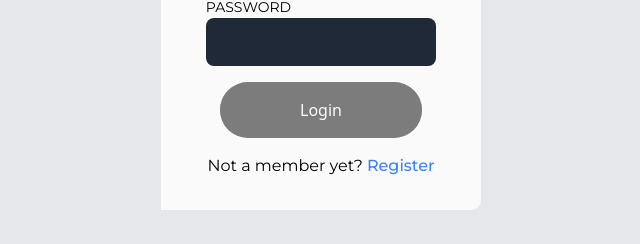
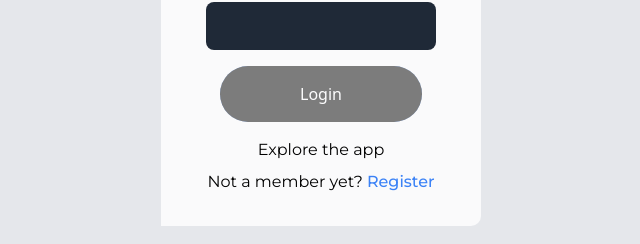
Before and after one commit to IzetDelibasic/hirefy-app, a React (Vite) app in the folder client/: page /login in a window 1280 px wide. Shown: the part 414-658 px from the top of the page, without its empty margins (319-959 px from the left). Built offline with nearby package versions, Linux system fonts and the light colour scheme.

Commit message:
Adding guest user functionality

```diff
--- a/client/src/components/LoginPage/LoginPage.jsx
+++ b/client/src/components/LoginPage/LoginPage.jsx
@@ -14,6 +14,21 @@ const LoginPage = () => {
   const [password, setPassword] = useState("");
   const [formValid, setFormValid] = useState(false);
   const navigate = useNavigate();
+
+  const loginDemoUser = async () => {
+    const data = {
+      email: "guest@gmail.com",
+      password: "secret123!",
+    };
+    try {
+      await customFetch.post("/auth/login", data);
+      toast.success("Logged in as a demo user");
+      navigate("/dashboard");
+    } catch (err) {
+      toast.error(err?.response?.data?.msg);
+      return err;
+    }
+  };
 
   const handleInputChange = (e) => {
     const { name, value } = e.target;
@@ -80,7 +95,13 @@ const LoginPage = () => {
             <div className="absolute inset-0 bg-black w-full transform origin-right transition-transform duration-300 group-hover:scale-x-0 z-[-1]"></div>
           </button>
         </Form>
-        <div className="pt-4 font-montserrat">
+        <div
+          className="pt-4 font-montserrat cursor-pointer hover:text-blue-500 ease-out duration-200"
+          onClick={loginDemoUser}
+        >
+          Explore the app
+        </div>
+        <div className="pt-2 font-montserrat">
           Not a member yet?
           <Link to="/register" className="ml-1 font-medium text-blue-500">
             Register
```
